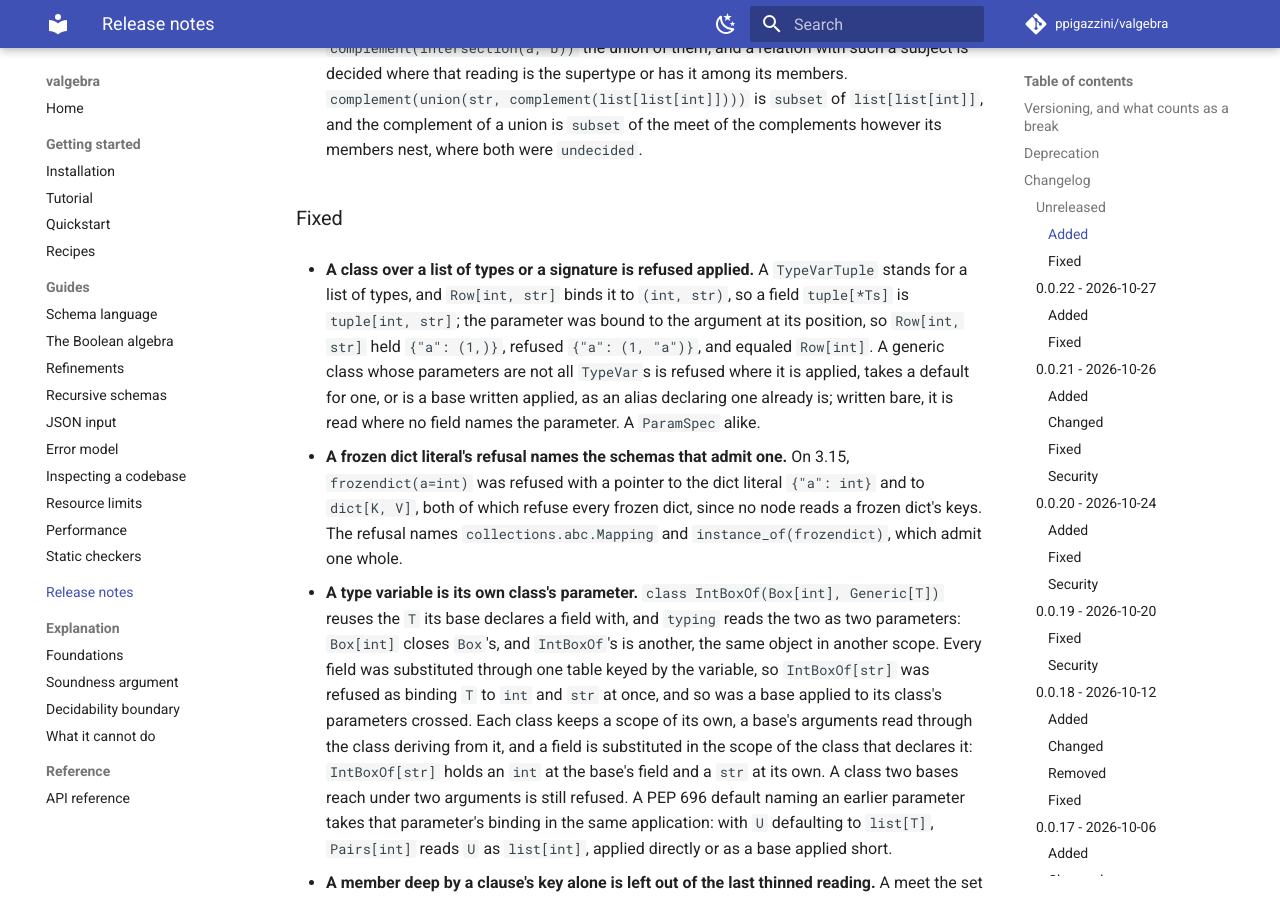
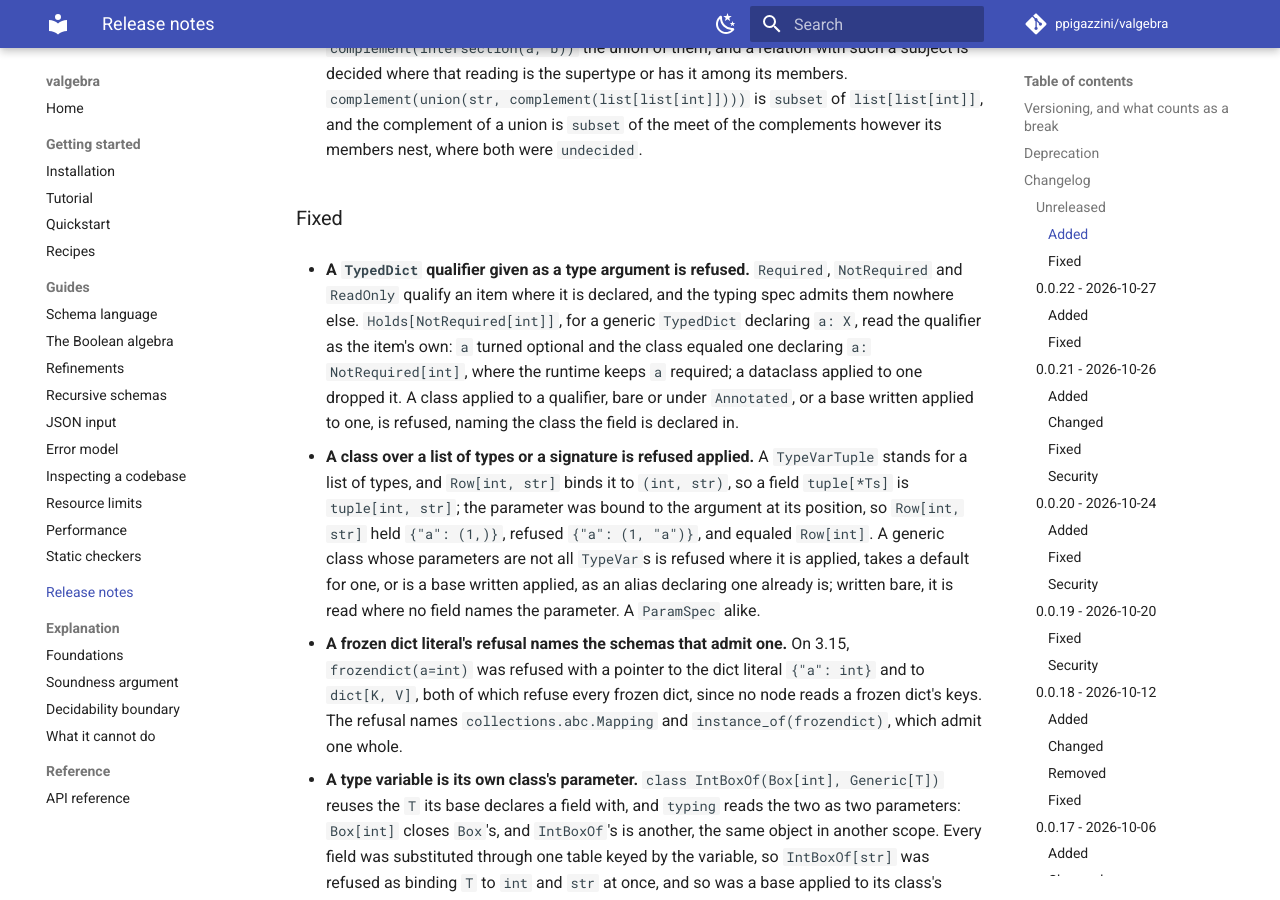
Before and after one commit to ppigazzini/valgebra, an MkDocs documentation site: the page built from docs/12-changelog.md, in a window 1280 px wide and 900 px high, scrolled down 6056 px. Built offline with MkDocs 1.6.1 and Material for MkDocs 9.7.7, drawn with Linux system fonts in a browser that asks for light colours; comment, search, counter and statistics services are not loaded.

Commit message:
fix: a TypedDict qualifier given as a type argument is refused
Required, NotRequired and ReadOnly qualify a TypedDict item where it is
declared, and the typing spec admits them nowhere else (PEP 655, PEP 705).
Holds[NotRequired[int]], for a generic TypedDict declaring a: X, names no type
a checker accepts, and the runtime keeps a required; substituted into the
field, the qualifier was read as the item's own, so a turned optional and the
class equaled one declaring a: NotRequired[int]. A dataclass applied to one
dropped it.

A class applied to a qualifier, bare or under Annotated, and a base written
applied to one, are refused, saying where the qualifier belongs. The read
through Annotated is bounded as a dict literal's field is.

```diff
--- a/CHANGELOG.md
+++ b/CHANGELOG.md
@@ -73,6 +73,7 @@ answer of its own, or a repair to a change not yet released.
 - fix: a type variable is its own class's parameter
 - fix: a frozen dict literal's refusal names the schemas that admit one
 - fix: a class over a list of types or a signature is refused applied
+- fix: a TypedDict qualifier given as a type argument is refused
 
 -->
 
@@ -330,6 +331,16 @@ answer of its own, or a repair to a change not yet released.
   the complements however its members nest, where both were `undecided`.
 
 ### Fixed
+
+- **A `TypedDict` qualifier given as a type argument is refused.** `Required`,
+  `NotRequired` and `ReadOnly` qualify an item where it is declared, and the
+  typing spec admits them nowhere else. `Holds[NotRequired[int]]`, for a
+  generic `TypedDict` declaring `a: X`, read the qualifier as the item's own:
+  `a` turned optional and the class equaled one declaring `a:
+  NotRequired[int]`, where the runtime keeps `a` required; a dataclass applied
+  to one dropped it. A class applied to a qualifier, bare or under
+  `Annotated`, or a base written applied to one, is refused, naming the class
+  the field is declared in.
 
 - **A class over a list of types or a signature is refused applied.** A
   `TypeVarTuple` stands for a list of types, and `Row[int, str]` binds it to
```
Also changed, not shown: docs/03-schema-language.md (+1 -0 lines), 5 other files.
